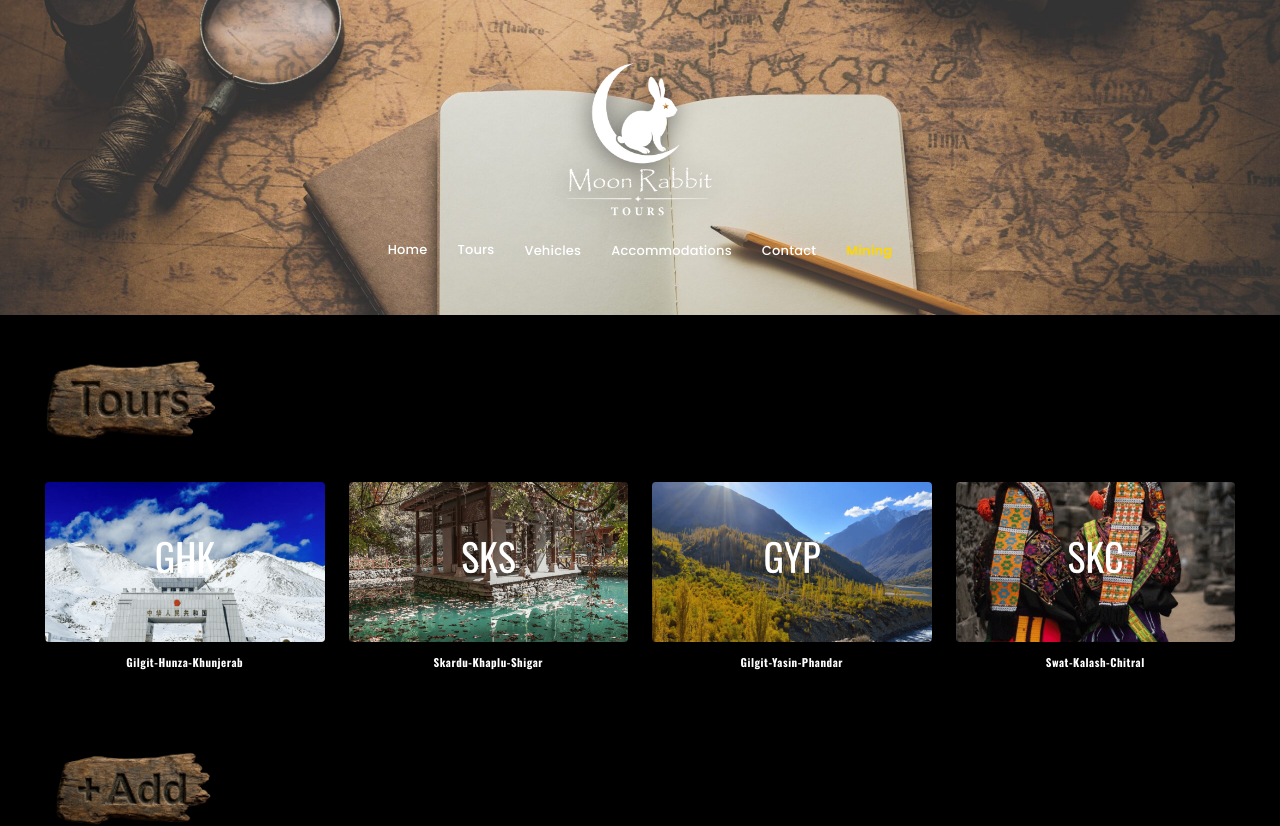
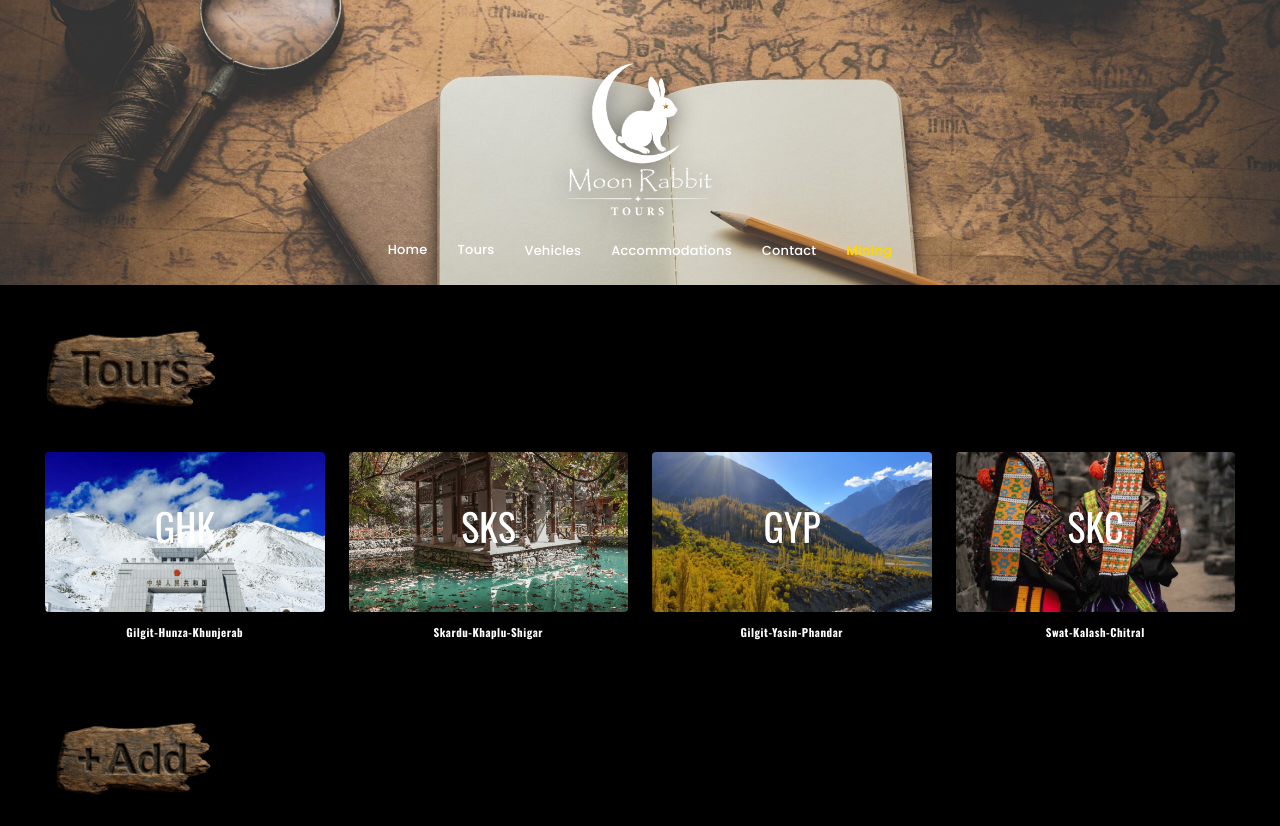
Before and after one commit to msaadfall25bsse/moon-rabbit-tour, a Next.js app: page /tour in a window 1280 px wide. Shown: the top 826 px of the page. Built offline with nearby package versions, Linux system fonts and the light colour scheme.

Commit message:
Decrease hero section height by 30px (to 285px)

```diff
--- a/app/tour/page.tsx
+++ b/app/tour/page.tsx
@@ -16,7 +16,7 @@ export default function TourPage() {
 
       {/* ===== HERO SECTION ===== */}
       <section
-        className="relative flex min-h-[315px] w-full flex-col bg-cover bg-center bg-no-repeat"
+        className="relative flex min-h-[285px] w-full flex-col bg-cover bg-center bg-no-repeat"
         style={{
           backgroundImage: "url('/tour/hero-background.jpg')",
         }}
```
